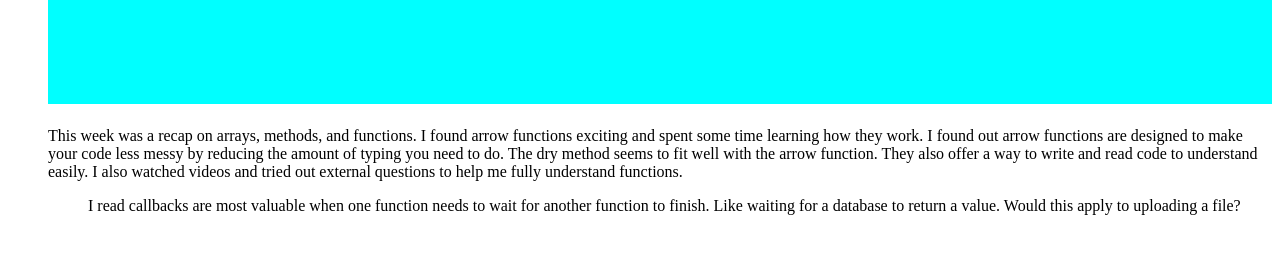
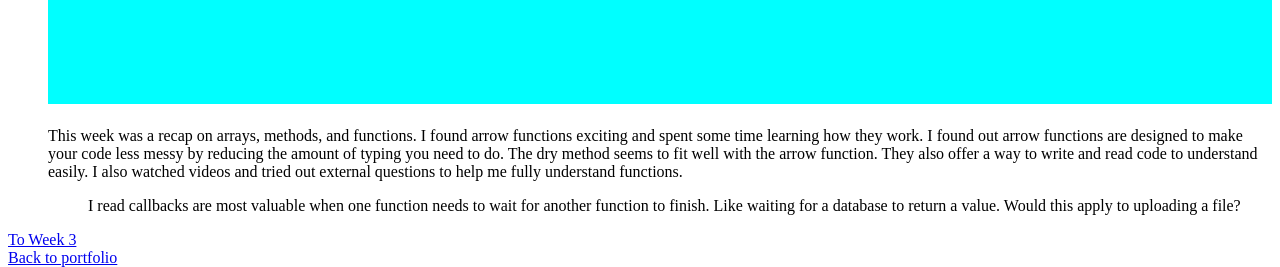
Before and after one commit to AMACAFELLA/WDD-330-Portfolio, a plain HTML site: page week2/index.html in a window 1280 px wide. Shown: the part 545-812 px from the top of the page. Drawn offline with Linux system fonts and the light colour scheme; files that its build step writes are made by us from their sources.

Commit message:
Update back and to week links

```diff
--- a/week2/index.html
+++ b/week2/index.html
@@ -32,5 +32,11 @@
         </ol>
       </li>
     </ul>
+    <li>
+      <a href="https://amacafella.github.io/WDD-330-Portfolio/week3/index.html">To Week 3</a>
+    </li>
+    <li>
+      <a href="https://amacafella.github.io/WDD-330-Portfolio/">Back to portfolio</a>
+    </li>
   </body>
 </html>
```
Also changed, not shown: week1/index.html (+6 -0 lines), week3/index.html (+6 -0 lines), week4/index.html (+6 -0 lines), week5/index.html (+6 -0 lines).
